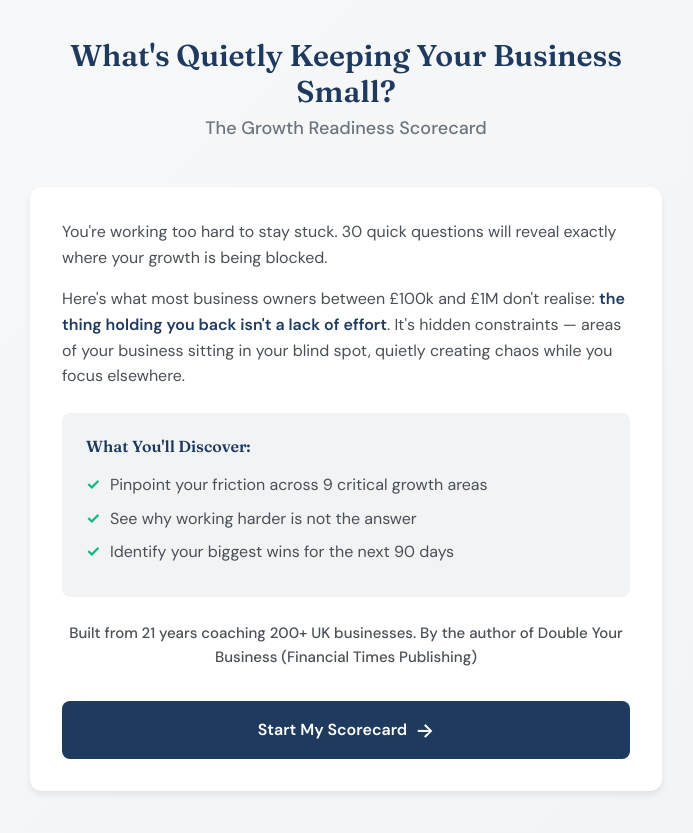
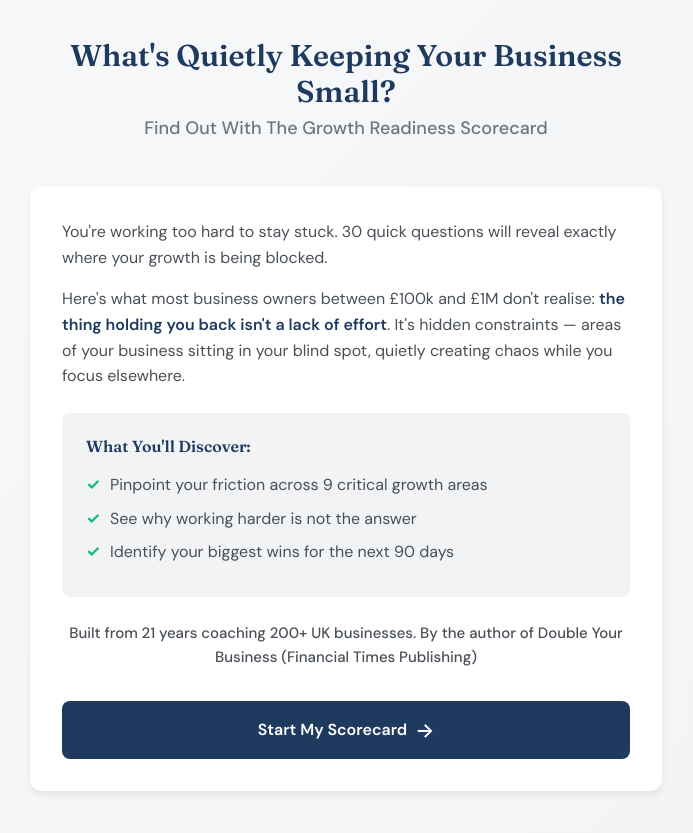
Before and after one commit to Tongeman/questionnaire-app, a website: page index.html in a window 1280 px wide. Shown: the part 71-904 px from the top of the page, without its empty margins (294-987 px from the left). Drawn offline with Linux system fonts and the light colour scheme.

Commit message:
tweaks II

```diff
--- a/index.html
+++ b/index.html
@@ -61,7 +61,7 @@ src="https://www.facebook.com/tr?id=1210841217824265&ev=PageView&noscript=1"
             </div>
 
             <h1 class="intro-title">What's Quietly Keeping Your Business Small?</h1>
-            <h2 class="intro-subtitle">The Growth Readiness Scorecard</h2>
+            <h2 class="intro-subtitle">Find Out With The Growth Readiness Scorecard</h2>
 
             <div class="intro-content">
                 <p>You're working too hard to stay stuck. 30 quick questions will reveal exactly where your growth is being blocked.</p>
```
